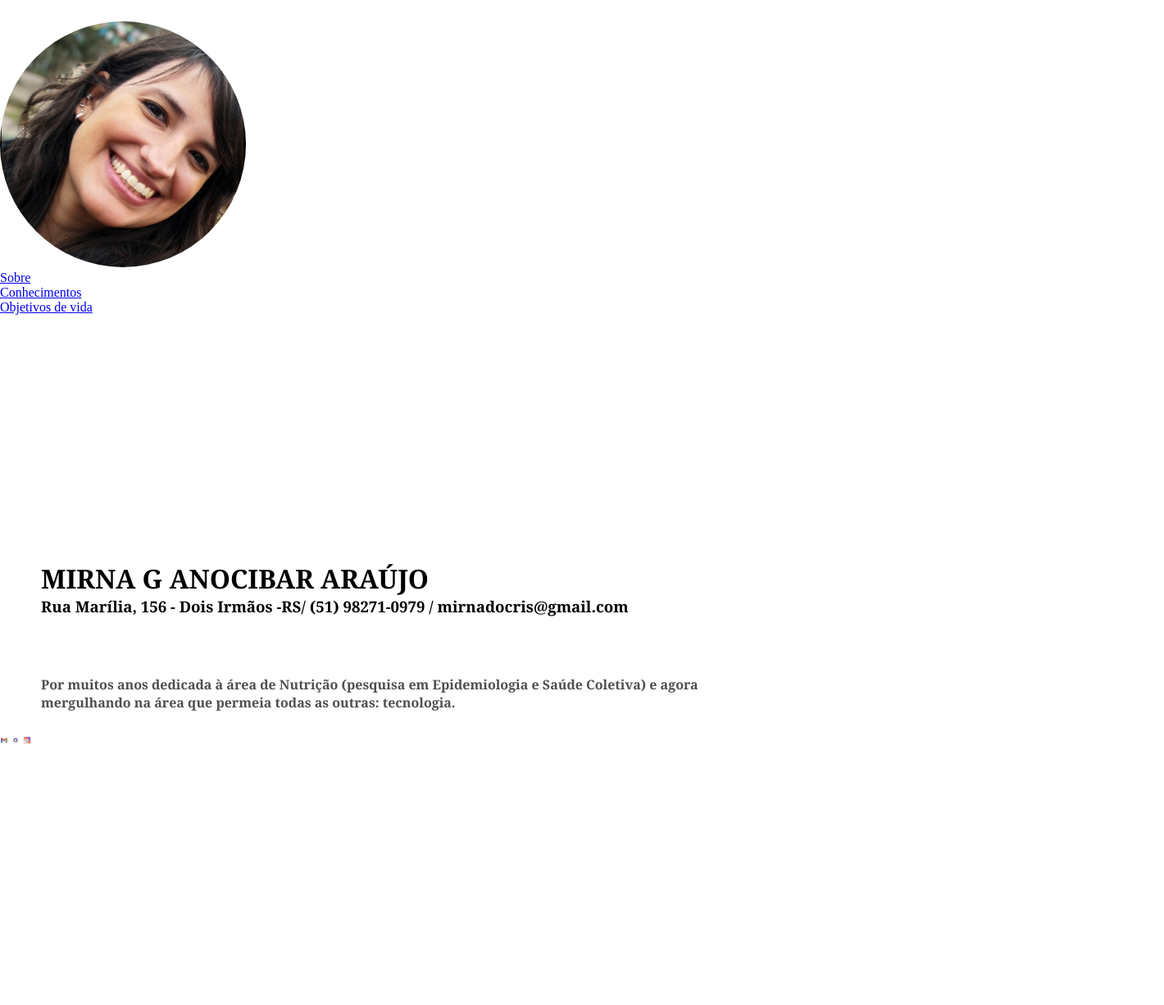
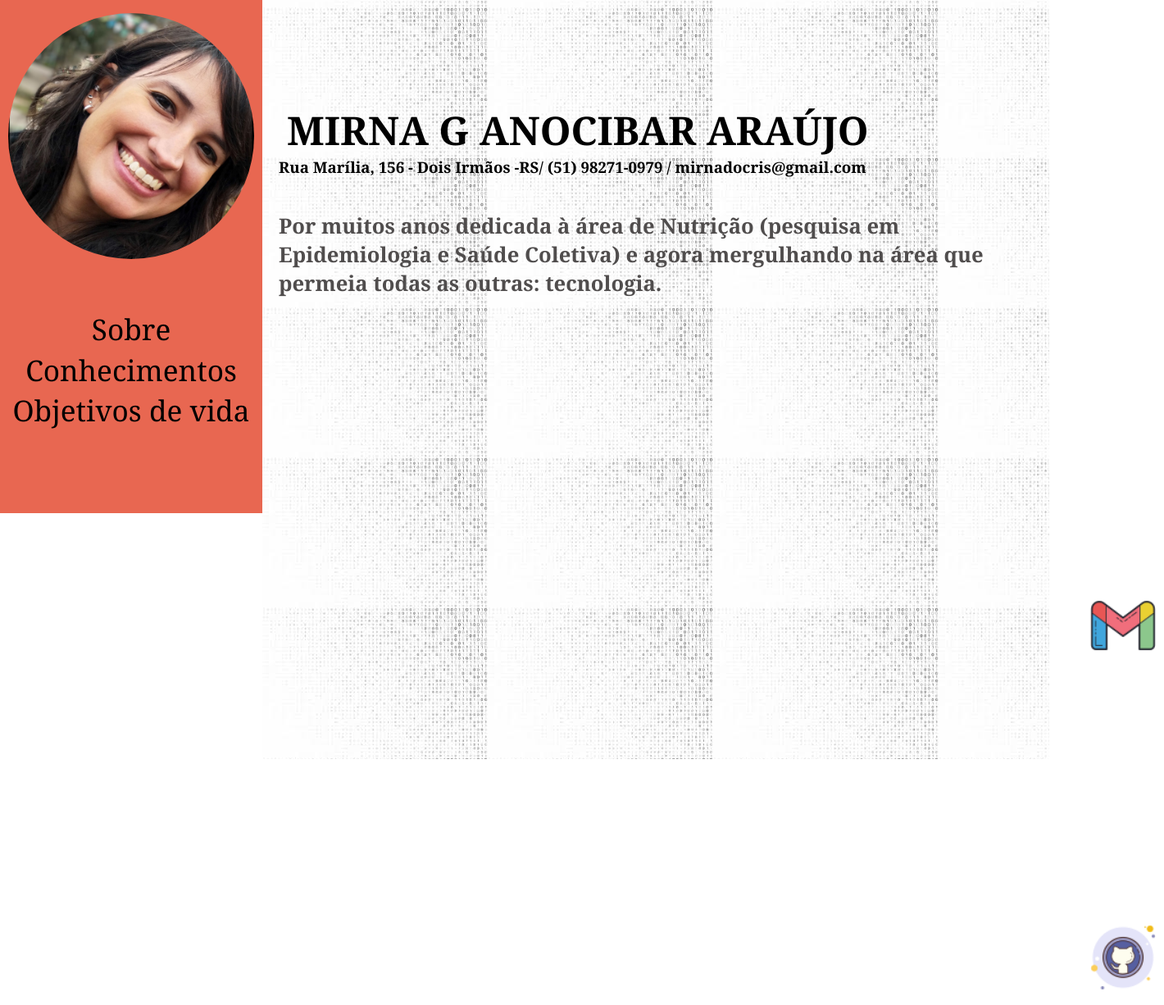
Before and after one commit to marujo85/despertar-dev, a plain HTML site: page módulo 1 (CSS e HTML)/final project/index.html in a window 1280 px wide. Shown: the part 174-1400 px from the top of the page at 82% size, 1420 px wide, since content can reach past the window. Drawn offline with Linux system fonts and the light colour scheme.

Commit message:
últimos detalhes

```diff
--- a/módulo 1 (CSS e HTML)/final project/index.html
+++ b/módulo 1 (CSS e HTML)/final project/index.html
@@ -10,23 +10,23 @@
 
 <body>
 
-	<nav>
+	<nav id="home">
 		<img src="./Screenshot from 2023-10-18 11-54-20.png" id="photo" alt="foto de perfil">
 
 		<p>
-			<a href="./index.html">Sobre</a><br>
-			<a href="./knowledgments.html">Conhecimentos</a><br>
-			<a href="./objectives.html">Objetivos de vida</a>
+		<a href="./index.html">Sobre</a><br>
+		<a href="./knowledgments.html">Conhecimentos</a><br>
+		<a href="./objectives.html">Objetivos de vida</a>
 		</p>
 
 	</nav>
 
 	<main>
 
-		<div>
-		<h1> MIRNA G ANOCIBAR ARAÚJO</h1>
+		<div id="information">
+		<h1>MIRNA G ANOCIBAR ARAÚJO</h1>
 
-		<H3>Rua Marília, 156 - Dois Irmãos -RS/ (51) 98271-0979 / mirnadocris@gmail.com</H3>
+		<H3> Rua Marília, 156 - Dois Irmãos -RS/ (51) 98271-0979 / mirnadocris@gmail.com</H3>
 
 		<br>
 		</div>
@@ -36,10 +36,11 @@
 		</div>
 
 		<nav id="images">
+			<a href="https://criarmeulink.com.br/u/1697804178" target="_blank"><img class="icons" src="./icon_gmail.png" alt="gmail inbox icon" ></a>
+			<a href="https://github.com/marujo85"target="_blank"><img class="icons"  src="./icon_github.png" alt=""></a>
+			<a href="https://www.instagram.com/mirnaanocibar/"target="_blank"><img class="icons"  src="./icon_instagram.png" alt="">	</a>
 
-			<img class="icons" src="./icon_gmail.png" alt="gmail inbox icon" >
-			<img class="icons"  src="./icon_github.png" alt="">
-			<img class="icons"  src="./icon_instagram.png" alt="">
+
 
 		</nav>
 
--- a/módulo 1 (CSS e HTML)/final project/styles.css
+++ b/módulo 1 (CSS e HTML)/final project/styles.css
@@ -9,66 +9,95 @@ body {
 
 #home {
 	text-align: center;
-	/*position: fixed;*/
 	float: left;
 	background-color: rgba(223, 41, 9, 0.705);
 	font-family:Georgia, 'Times New Roman', Times, serif;
 	width: 25%;
 	height: 100%;
 	font-size: 2.2em;
-	/*padding-bottom: 3px;*/
 	line-height: 1.4em;
-}
+	}
 
 #photo {
 	height: 300px;
 	height: 300px;
 	border-radius: 150%;
-	margin-top: 200px;
+	margin-top: 190px;
 	}
 
 p {
 	color: beige;
+	margin-top: 50px;
 }
 
 main {
 	text-align: left;
 	padding-top: 300px;
-	background-color: white;
+	background-image: url(./backgroundcode.jpeg);
 	font-family:Georgia, 'Times New Roman', Times, serif;
 	float: left;
 	width: 75%;
 	height: 100vh;
-	vertical-align: middle;
+	border-style: inset tomato;
 }
 
-div {
-	margin-left: 50px;
+#information {
+	margin-left: 20px;
+	margin-bottom:-30px;
+	text-align:left;
 	}
 
 #about-me {
-	margin-left: 50px;
+	margin-left: 20px;
 	color: rgb(80, 77, 77);
+	font-size: 1.6rem;
 	padding-top: 50px;
 }
 
 #images {
 	float: left;
+	margin-left: 1000px;
 }
 
 .icons {
-	padding-top: 30px;
-	height: 10px;
-	width: 10px;
+	padding-top: 300px;
+	/*margin-left: 20px;*/
+	height: 100px;
+	width: 100px;
 
 }
 
 #KnowledgmentsList {
 	font-size: 3rem;
-	list-style: none;
-	margin-left: -10px;
-
+	margin-left: 50px;
+	list-style-type: upper-roman;
 	li {
-		line-height: 1.4em;
+		line-height: 1.5em;
 	}
 }
+
+h1{
+	font-size: 3rem;
+	margin-left: 10px;
+}
+
+.objectives	{
+	font-size: 2rem;
+	list-style: none;
+	li{
+		line-height: 1.1em;
+	}
+}
+
+div{
+	margin-bottom: 50px;
+}
+
+a {
+	color: black;
+	text-decoration: none;
+}
+
+a:hover {
+	color: white;
+}
```
Also changed, not shown: módulo 1 (CSS e HTML)/final project/knowledgments.html (+3 -3 lines), módulo 1 (CSS e HTML)/final project/objectives.html (+23 -3 lines), módulo 1 (CSS e HTML)/final project/backgroundcode.jpeg (added), módulo 1 (CSS e HTML)/final project/download.jpeg (added), módulo 1 (CSS e HTML)/final project/wallpaper.png (added).
